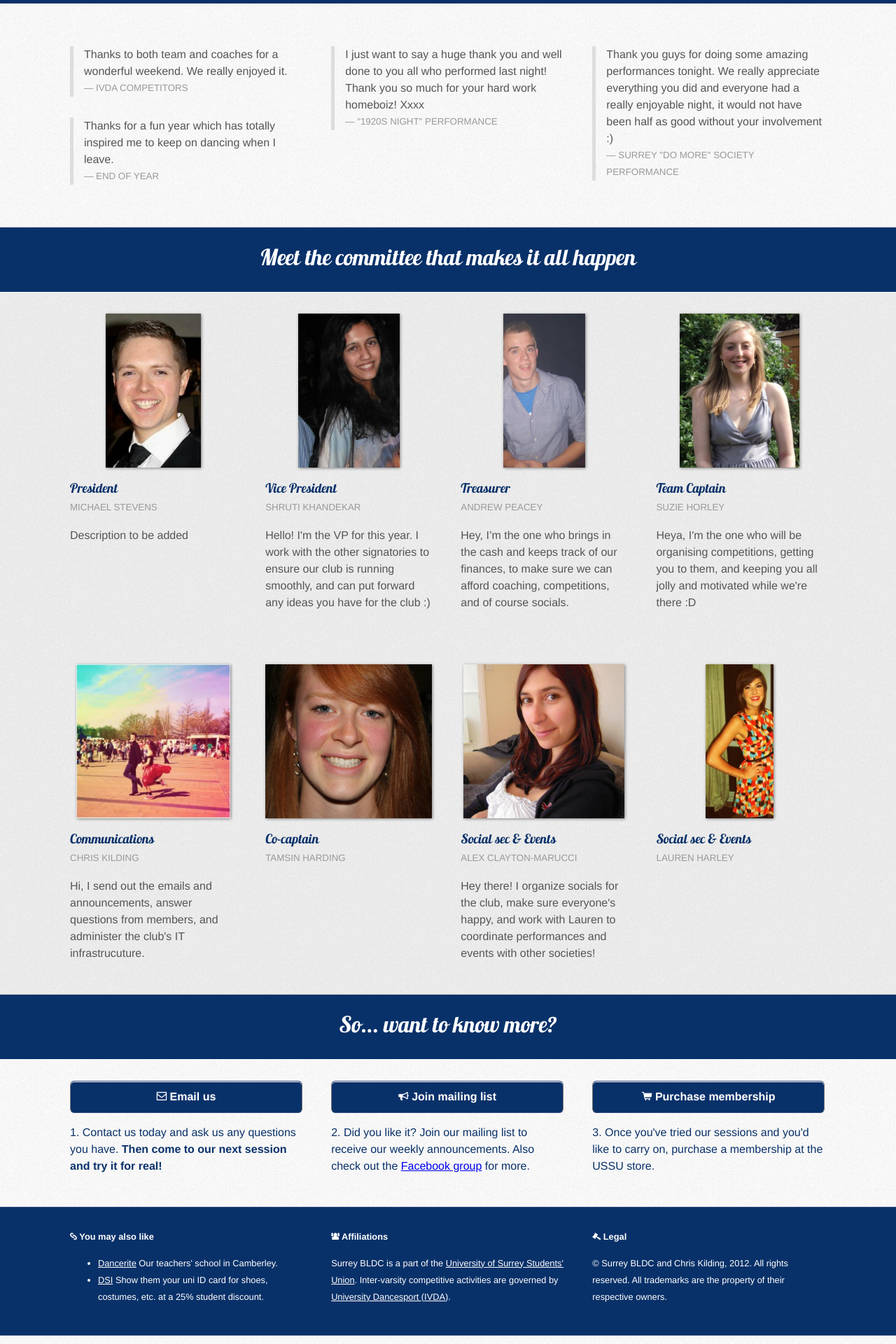
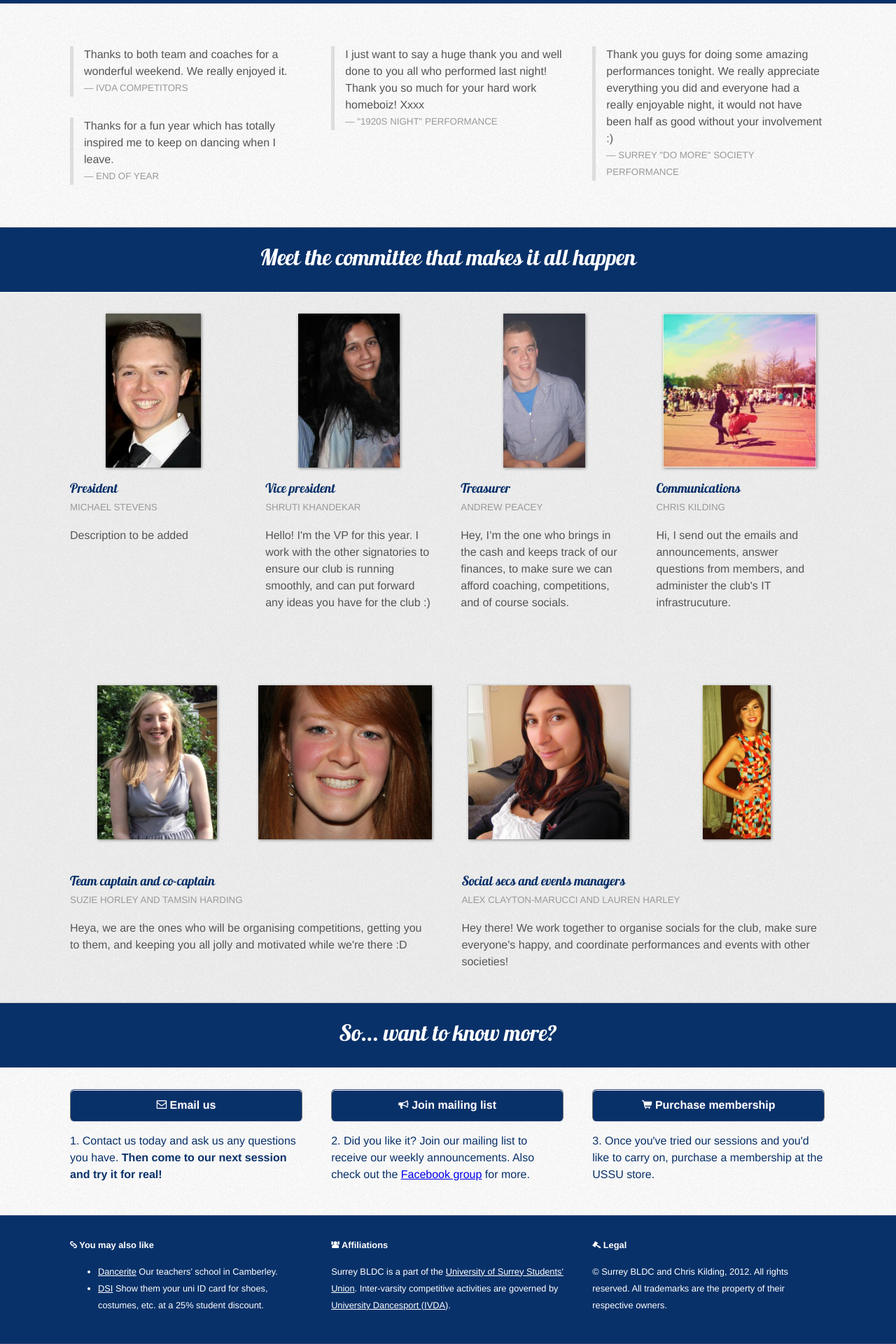
Before and after one commit to surreybldc/surreybldc.github.com, a Jekyll site: the page built from index.html, in a window 1280 px wide. Shown: the part 4361-6281 px from the top of the page at 70% size. Built offline with Jekyll 4.4.1, drawn with Linux system fonts in a browser that asks for light colours.

Commit message:
Share descriptions for roles with multiple committee members

```diff
--- a/css/cssgrid/1140.css
+++ b/css/cssgrid/1140.css
@@ -14,7 +14,7 @@ padding-right: 20px;
 .row {
 width: 100%;
 max-width: 1140px;
-min-width: 755px;
+/*min-width: 755px;*/
 margin: 0 auto;
 overflow: hidden;
 }
--- a/index.html
+++ b/index.html
@@ -258,7 +258,7 @@ layout: default
       </div>
        <div class="threecol committeeImage">
         <img src="/img/committee/shruti_original.jpg" alt="The club's VP">
-        <h3>Vice President</h3>
+        <h3>Vice president</h3>
         <small>
           Shruti Khandekar
         </small>
@@ -277,16 +277,6 @@ layout: default
         </p>
       </div>
       <div class="threecol last committeeImage">
-        <img src="/img/committee/suzie_original_2.jpg" alt="The club's team captain">
-        <h3>Team Captain</h3>
-        <small>Suzie Horley</small>
-        <p>
-          Heya, I'm the one who will be organising competitions, getting you to them, and keeping you all jolly and motivated while we're there :D
-        </p>
-      </div>
-    </div>
-    <div class="row">
-      <div class="threecol committeeImage">
         <img src="/img/committee/chris_original.jpg" alt="The club's communications officer">
         <h3>Communications</h3>
         <small>
@@ -296,23 +286,33 @@ layout: default
           Hi, I send out the emails and announcements, answer questions from members, and administer the club's IT infrastrucuture.
         </p>
       </div>
-      <div class="threecol committeeImage">
-        <img src="/img/committee/tamsin_cropped.jpg" alt="The club's co-team captain">
-        <h3>Co-captain</h3>
-        <small>Tamsin Harding</small>
-      </div>
-      <div class="threecol committeeImage">
-        <img src="/img/committee/alex_original.jpg" alt="The club's social sec">
-        <h3>Social sec &amp; Events</h3>
-        <small>Alex Clayton-Marucci</small>
+    </div>
+    <div class="row">
+      <div class="sixcol committeeImage">
+        <div class="sixcol">
+          <img src="/img/committee/suzie_original_2.jpg" alt="The club's team captain">
+        </div>
+        <div class="sixcol last">
+          <img src="/img/committee/tamsin_cropped.jpg" alt="The club's co-team captain">
+        </div>
+        <h3>Team captain and co-captain</h3>
+        <small>Suzie Horley and Tamsin Harding</small>
         <p>
-          Hey there! I organize socials for the club, make sure everyone's happy, and work with Lauren to coordinate performances and events with other societies!
+          Heya, we are the ones who will be organising competitions, getting you to them, and keeping you all jolly and motivated while we're there :D
         </p>
       </div>
-      <div class="threecol committeeImage last">
-        <img src="/img/committee/lauren_original.jpg" alt="The club's social sec">
-        <h3>Social sec &amp; Events</h3>
-        <small>Lauren Harley</small>
+      <div class="sixcol committeeImage last">
+        <div class="sixcol">
+          <img src="/img/committee/alex_original.jpg" alt="The club's social sec">
+        </div>
+        <div class="sixcol last">
+          <img src="/img/committee/lauren_original.jpg" alt="The club's social sec">
+        </div>
+        <h3>Social secs and events managers</h3>
+        <small>Alex Clayton-Marucci and Lauren Harley</small>
+        <p>
+          Hey there! We work together to organise socials for the club, make sure everyone's happy, and coordinate performances and events with other societies!
+        </p>
       </div>
     </div>
   </section>
```
Also changed, not shown: 2 other files.
